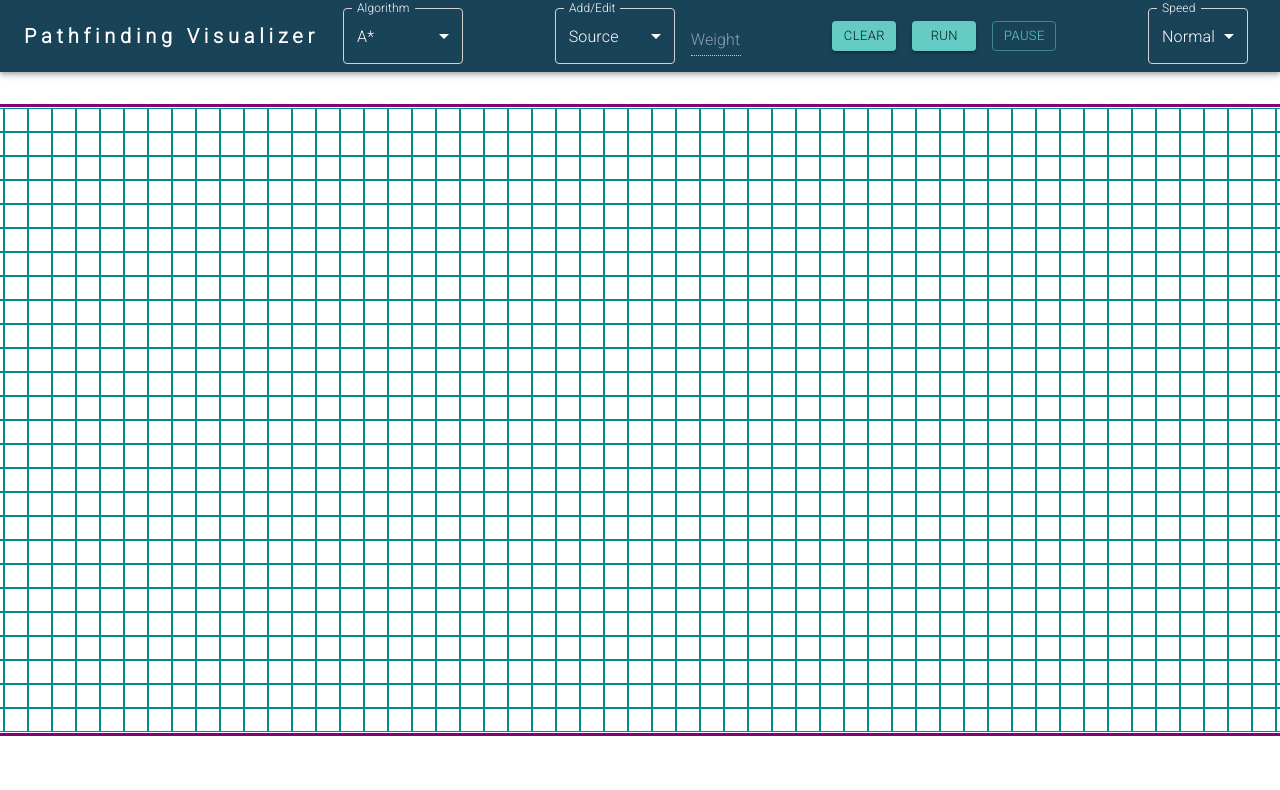
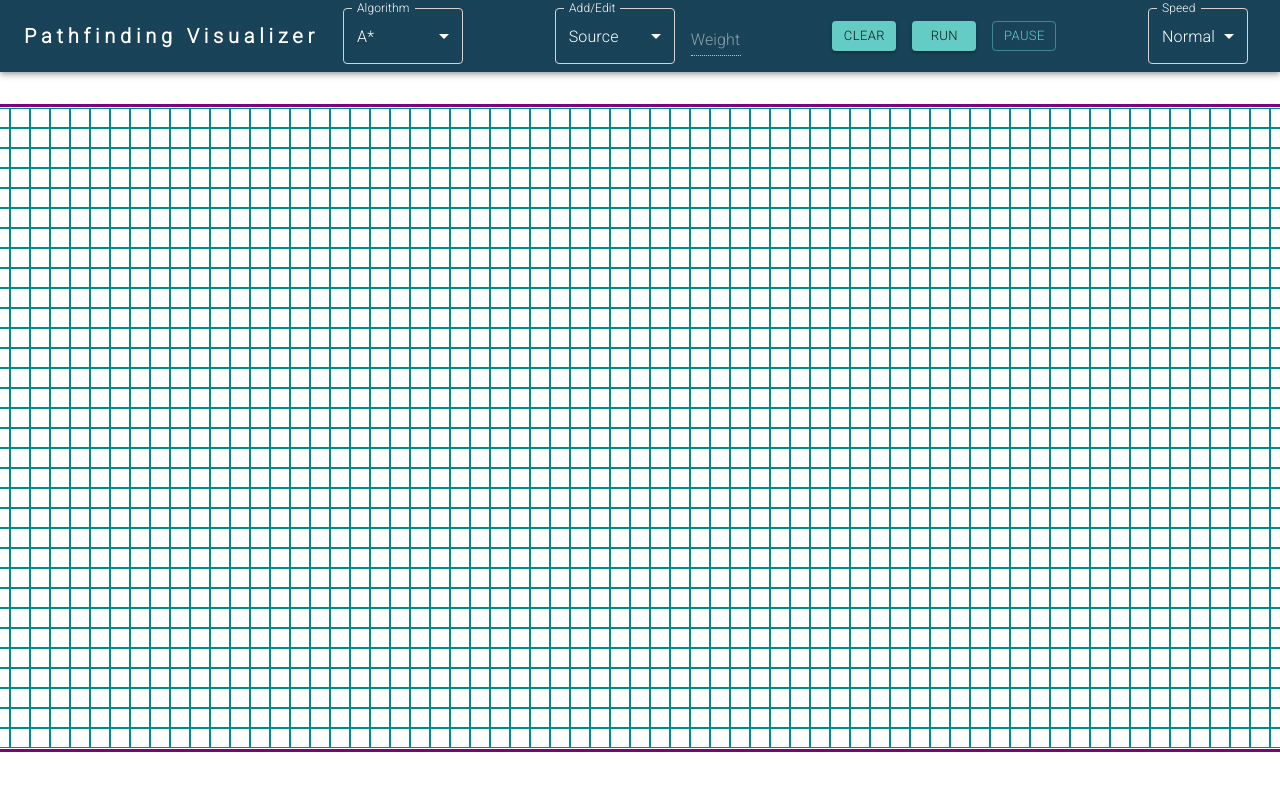
Before and after one commit to piyush-singh01/pathfinder, a React (Create React App) app: page / in a window 1280 px wide. Shown: the top 790 px of the page. Built offline with nearby package versions, Linux system fonts and the light colour scheme.

Commit message:
grid changes

```diff
--- a/src/App.js
+++ b/src/App.js
@@ -26,8 +26,12 @@ const App = () => {
 
     const [isWeightSelected, setIsWeightSelected] = useState(false);
 
+
     const [currSource, setCurrSource] = useState([-1, -1]);
     const [currDestination, setCurrDestination] = useState([-1, -1]);
+
+    const [currCheckpoint1, setCurrCheckpoint1] = useState([-1, -1]);
+    const [currCheckpoint2, setCurrCheckpoint2] = useState([-1, -1]);
 
     return (
         <>
@@ -47,10 +51,16 @@ const App = () => {
                     addEdit={addEdit}
                     speed={speed}
                     weight={weight}
+
                     currSource={currSource}
                     currDestination={currDestination}
                     setCurrSource={setCurrSource}
                     setCurrDestination={setCurrDestination}
+
+                    currCheckpoint1={currCheckpoint1}
+                    setCurrCheckpoint1={setCurrCheckpoint1}
+                    currCheckpoint2={currCheckpoint2}
+                    setCurrCheckpoint2={setCurrCheckpoint2}
                 />
             </ThemeProvider>
         </>
--- a/src/components/Cell.jsx
+++ b/src/components/Cell.jsx
@@ -1,4 +1,4 @@
-import React, { useEffect } from "react";
+import React from "react";
 /** @jsxImportSource @emotion/react */
 import { css } from "@emotion/react";
 import { CELL_STATE, CELL_COLORS, ADD_EDIT_SELECT } from "../utils/constants";
@@ -6,13 +6,20 @@ import { CELL_STATE, CELL_COLORS, ADD_EDIT_SELECT } from "../utils/constants";
 const Cell = ({
     ridx,
     cidx,
+
     gridState,
     setGridState,
     addEdit,
+
     currSource,
     currDestination,
     setCurrSource,
     setCurrDestination,
+
+    currCheckpoint1,
+    setCurrCheckpoint1,
+    currCheckpoint2,
+    setCurrCheckpoint2,
 }) => {
     const handleCellClick = () => {
         if (addEdit === ADD_EDIT_SELECT.SOURCE) {
@@ -71,25 +78,54 @@ const Cell = ({
                 return rowStateArray;
             });
             setGridState(newStateArray);
-        } else if (
-            addEdit === ADD_EDIT_SELECT.CHECKPOINT ||
-            addEdit === ADD_EDIT_SELECT.WEIGHTED_CELL
-        ) {
+        } else if (addEdit === ADD_EDIT_SELECT.CHECKPOINT_1) {
+            const newStateArray = gridState.map((row, r) => {
+                const rowStateArray = row.map((cell, c) => {
+                    if (r === currCheckpoint1[0] && c === currCheckpoint1[1]) {
+                        if (r === ridx && c === cidx) {
+                            const newCheckpoint1 = [-1, -1];
+                            setCurrCheckpoint1(newCheckpoint1);
+                        }
+                        return CELL_STATE.BLANK;
+                    } else if (r === ridx && c === cidx) {
+                        const newCheckpoint1 = [r, c];
+                        setCurrCheckpoint1(newCheckpoint1);
+                        return CELL_STATE.CHECKPOINT_1;
+                    } else {
+                        return cell;
+                    }
+                });
+                return rowStateArray;
+            });
+            setGridState(newStateArray);
+        } else if (addEdit === ADD_EDIT_SELECT.CHECKPOINT_2) {
+            const newStateArray = gridState.map((row, r) => {
+                const rowStateArray = row.map((cell, c) => {
+                    if (r === currCheckpoint2[0] && c === currCheckpoint2[1]) {
+                        if (r === ridx && c === cidx) {
+                            const newCheckpoint2 = [-1, -1];
+                            setCurrCheckpoint2(newCheckpoint2);
+                        }
+                        return CELL_STATE.BLANK;
+                    } else if (r === ridx && c === cidx) {
+                        const newCheckpoint2 = [r, c];
+                        setCurrCheckpoint2(newCheckpoint2);
+                        return CELL_STATE.CHECKPOINT_2;
+                    } else {
+                        return cell;
+                    }
+                });
+                return rowStateArray;
+            });
+            setGridState(newStateArray);
+        } else if (addEdit === ADD_EDIT_SELECT.WEIGHTED_CELL) {
             const newStateArray = gridState.map((row, r) => {
                 const rowStateArray = row.map((cell, c) => {
                     if (r === ridx && c === cidx) {
-                        if (addEdit === ADD_EDIT_SELECT.CHECKPOINT) {
-                            if (cell === CELL_STATE.CHECKPOINT) {
-                                return CELL_STATE.BLANK;
-                            } else {
-                                return CELL_STATE.CHECKPOINT;
-                            }
-                        } else if (addEdit === ADD_EDIT_SELECT.WEIGHTED_CELL) {
-                            if (cell === CELL_STATE.WEIGHTED_CELL) {
-                                return CELL_STATE.BLANK;
-                            } else {
-                                return CELL_STATE.WEIGHTED_CELL;
-                            }
+                        if (cell === CELL_STATE.WEIGHTED_CELL) {
+                            return CELL_STATE.BLANK;
+                        } else {
+                            return CELL_STATE.WEIGHTED_CELL;
                         }
                     } else {
                         return cell;
@@ -102,8 +138,8 @@ const Cell = ({
     };
 
     const cellStyling = (cellState) => css`
-        width: 24px;
-        height: 24px;
+        width: 20px;
+        height: 20px;
         padding: 1px;
         border: thin solid darkcyan;
         ${cellState === CELL_STATE.SOURCE
@@ -122,14 +158,18 @@ const Cell = ({
             ? css`
                   background-color: ${CELL_COLORS.WEIGHTED_CELL.WEIGHT_1};
               `
-            : cellState === CELL_STATE.CHECKPOINT
+            : cellState === CELL_STATE.CHECKPOINT_1
             ? css`
-                  background-color: ${CELL_COLORS.CHECKPOINT};
+                  background-color: ${CELL_COLORS.CHECKPOINT.CHECKPOINT_1};
+              `
+            : cellState === CELL_STATE.CHECKPOINT_2
+            ? css`
+                  background-color: ${CELL_COLORS.CHECKPOINT.CHECKPOINT_2};
               `
             : css`
                   background-color: ${CELL_COLORS.BLANK};
               `}
-        transition: background-color 0.1s; //ease-in 0.3s;
+        /* transition: background-color 0.1s; //ease-in 0.3s; */
     `;
     return (
         <div
--- a/src/components/MazeGrid.jsx
+++ b/src/components/MazeGrid.jsx
@@ -9,15 +9,26 @@ import {
     ROW_KEYS,
     CELL_STATE,
     GRID_VALUE,
-
 } from "../utils/constants";
 import Cell from "./Cell";
 
-const MazeGrid = ({ addEdit, weight, currSource, currDestination, setCurrSource, setCurrDestination }) => {
+const MazeGrid = ({
+    addEdit,
+    weight,
+
+    currSource,
+    currDestination,
+    setCurrSource,
+    setCurrDestination,
+
+    currCheckpoint1,
+    setCurrCheckpoint1,
+    currCheckpoint2,
+    setCurrCheckpoint2
+}) => {
     //Grid containing values and Grid State containing demarkation
     const [grid, setGrid] = useState([]);
     const [gridState, setGridState] = useState([]);
-
 
     useEffect(() => {
         const initialGrid = [];
@@ -35,7 +46,7 @@ const MazeGrid = ({ addEdit, weight, currSource, currDestination, setCurrSource,
     }, []);
 
     const containerStyling = css`
-        height: 87vh;
+        height: 89vh;
         width: 90vw;
         margin: auto;
         display: flex;
@@ -57,24 +68,27 @@ const MazeGrid = ({ addEdit, weight, currSource, currDestination, setCurrSource,
         <div className="container" css={containerStyling}>
             <div className="grid" css={gridStyling}>
                 {grid.map((row, ridx) => (
-                        <div
-                            key={ROW_KEYS[ridx]}
-                            className="row"
-                            css={rowStyling}
-                        >
+                    <div key={ROW_KEYS[ridx]} className="row" css={rowStyling}>
                         {row.map((cell, cidx) => (
                             <Cell
                                 key={KEYS[ridx][cidx]}
                                 ridx={ridx}
                                 cidx={cidx}
+
                                 gridState={gridState}
                                 setGridState={setGridState}
                                 addEdit={addEdit}
                                 weight={weight}
+
                                 currSource={currSource}
                                 currDestination={currDestination}
                                 setCurrSource={setCurrSource}
                                 setCurrDestination={setCurrDestination}
+
+                                currCheckpoint1={currCheckpoint1}
+                                setCurrCheckpoint1={setCurrCheckpoint1}
+                                currCheckpoint2={currCheckpoint2}
+                                setCurrCheckpoint2={setCurrCheckpoint2}
                             ></Cell>
                         ))}
                     </div>
--- a/src/components/Selectors/AddSelector.jsx
+++ b/src/components/Selectors/AddSelector.jsx
@@ -60,8 +60,11 @@ const AddSelector = ({ setIsWeightSelected, setAddEdit }) => {
                     <MenuItem value={ADD_EDIT_SELECT.WEIGHTED_CELL}>
                         Weighted Cells
                     </MenuItem>
-                    <MenuItem value={ADD_EDIT_SELECT.CHECKPOINT}>
-                        Checkpoints
+                    <MenuItem value={ADD_EDIT_SELECT.CHECKPOINT_1}>
+                        {`Checkpoint 1`}
+                    </MenuItem>
+                    <MenuItem value={ADD_EDIT_SELECT.CHECKPOINT_2}>
+                        {`Checkpoint 2`}
                     </MenuItem>
                 </Select>
             </FormControl>
--- a/src/utils/constants.js
+++ b/src/utils/constants.js
@@ -1,7 +1,7 @@
 import { v4 as uuidv4 } from 'uuid';
 
-export const GRID_ROWS = 26;
-export const GRID_COLS = 63;
+export const GRID_ROWS = 32;
+export const GRID_COLS = 75;
 
 // Selected Option
 export const ALGO_SELECT = {
@@ -18,7 +18,8 @@ export const ADD_EDIT_SELECT = {
     SOURCE: 1,
     DESTINATION: 2,
     WEIGHTED_CELL: 3,
-    CHECKPOINT: 4,
+    CHECKPOINT_1: 4,
+    CHECKPOINT_2: 5,
     DEFAULT: 1
 }
 
@@ -34,13 +35,16 @@ export const SPEED_SELECT = {
 export const GRID_VALUE = {
     BLANK: 0,
     OBSTACLE: -1,
+    // Weight: actual cell value will be the weight of the cell.
 
-    // actual cell value will be the weight of the cell.
     SOURCE: -100,
-    DESTINATION: -101,
-    ENQUEUED: -102,
-    VISITED: -103,
-    SHORTEST: -104
+    CHECKPOINT_1: -101,
+    CHECKPOINT_2: -102,
+    DESTINATION: -103,
+
+    ENQUEUED: -110,
+    VISITED: -111,
+    SHORTEST: -112
 }
 
 export const CELL_STATE = {
@@ -48,10 +52,13 @@ export const CELL_STATE = {
     SOURCE: 1,
     OBSTACLE: 2,
     DESTINATION: 3,
-    CHECKPOINT: 4,
-    ENQUEUED: 5,
-    VISITED: 6,
-    SHORTEST: 7
+    CHECKPOINT_1: 4,
+    CHECKPOINT_2: 5,
+    WEIGHTED_CELL: 6,
+
+    ENQUEUED: 7,
+    VISITED: 8,
+    SHORTEST: 9
 }
 
 export const CELL_COLORS = {
@@ -59,7 +66,10 @@ export const CELL_COLORS = {
     SOURCE: "#1231e1",
     OBSTACLE: "#023047",
     DESTINATION: "#F86F03",
-    CHECKPOINT: "#ff1212",
+    CHECKPOINT: {
+        CHECKPOINT_1: "#ff1212",
+        CHECKPOINT_2: "#DB00ff",
+    },
     WEIGHTED_CELL: {
         WEIGHT_1: "#cad2c5",
         WEIGHT_2: "#84a98c",
```
Lines whose indentation alone changed are shown as unchanged.
